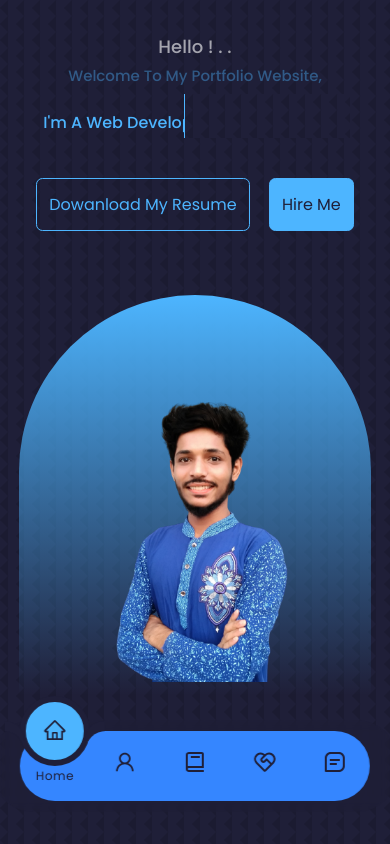
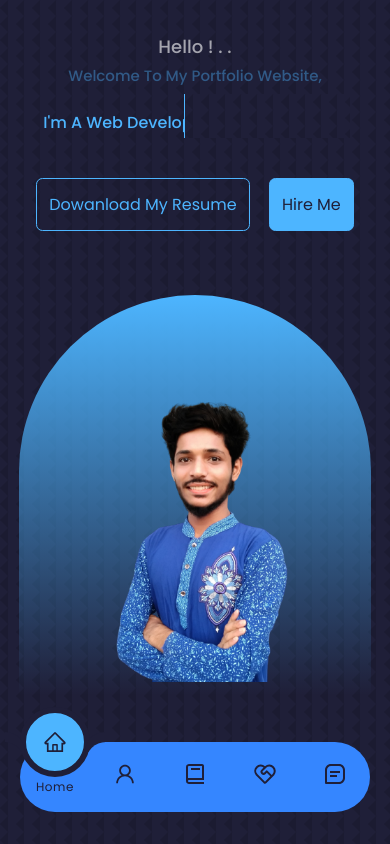
Before and after one commit to MrMADS28289/My-Portfolio-Website, a React (Create React App) app: page / in a window 390 px wide. Shown: the top 844 px of the page. Built offline with nearby package versions, Linux system fonts and the light colour scheme.

Commit message:
responsive updated

```diff
--- a/src/Components/NavBar/NavBar.css
+++ b/src/Components/NavBar/NavBar.css
@@ -1,7 +1,7 @@
 .nav-container {
     width: max-content;
     display: block;
-    padding: 0.7rem 1.7rem;
+    padding: 0;
     position: fixed;
     left: 50%;
     transform: translateX(-50%);
@@ -9,6 +9,7 @@
     display: flex;
     border-radius: 40px;
     backdrop-filter: blur(5px);
+    z-index: 5;
 }
 
 .navigation {
```
